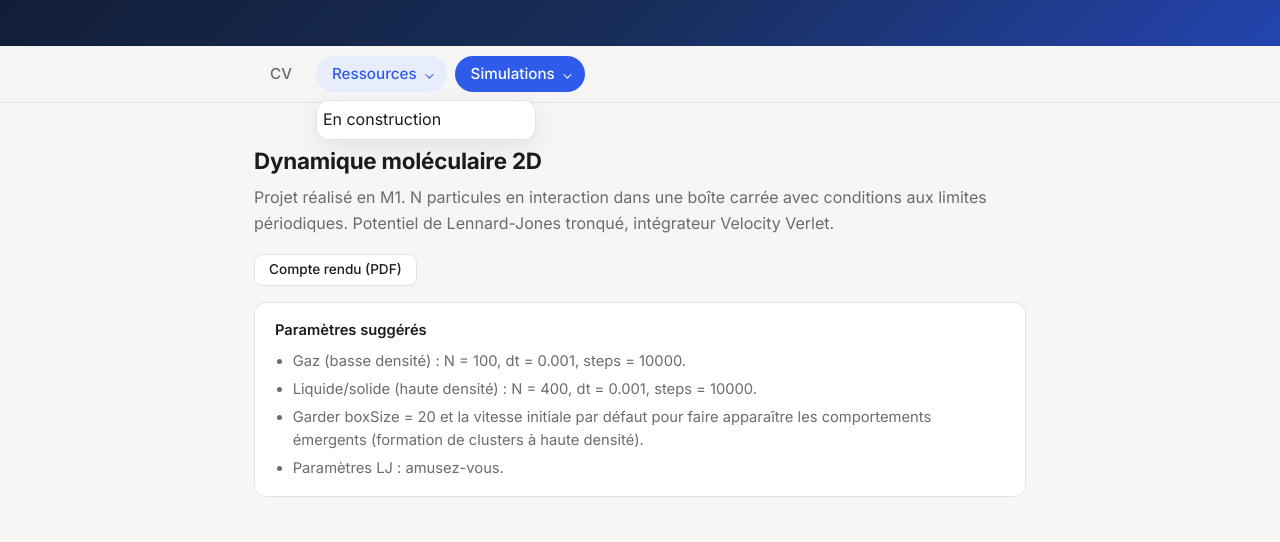
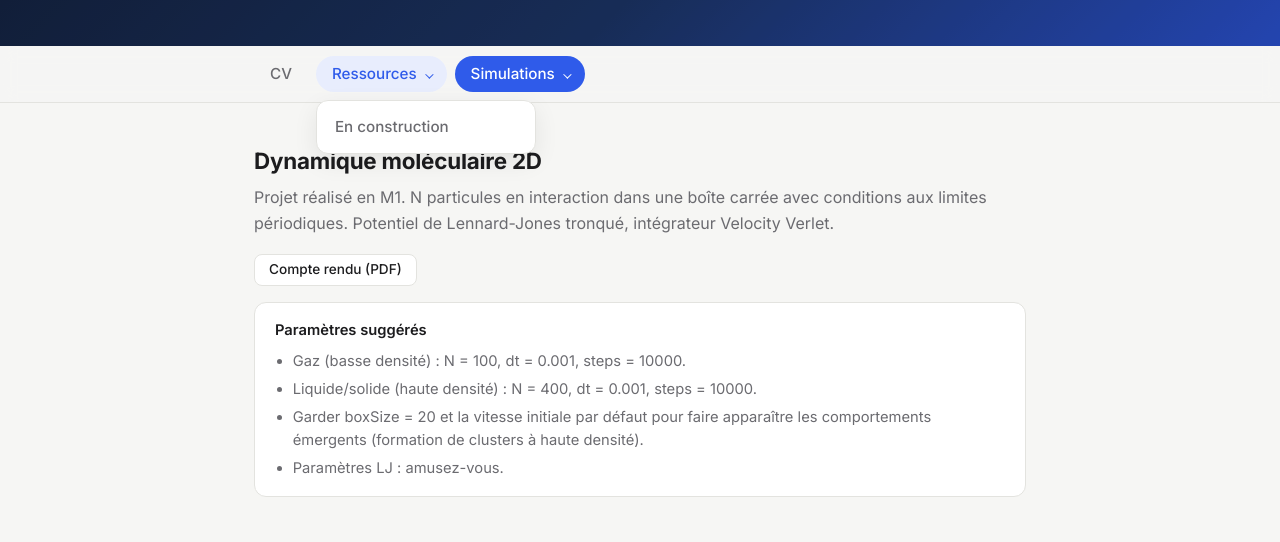
Before and after one commit to Antoooin/antoooin.github.io, a plain HTML site: page simulations/particules/particules.html in a window 1280 px wide. Both pictures are taken after a click on the button "Ressources". Shown: the part 226-768 px from the top of the page. Drawn offline with Linux system fonts and the light colour scheme.

Commit message:
changement bouton ressources

```diff
--- a/simulations/particules/particules.html
+++ b/simulations/particules/particules.html
@@ -45,7 +45,7 @@
       <li class="dropdown">
         <button class="dropdown-toggle" aria-haspopup="true" aria-expanded="false">Ressources</button>
         <ul class="dropdown-menu">
-          <li>En construction</li>
+          <li><a>En construction</a></li>
         </ul>
       </li>
       <li class="dropdown">
```
Also changed, not shown: index.html (+2 -2 lines).
